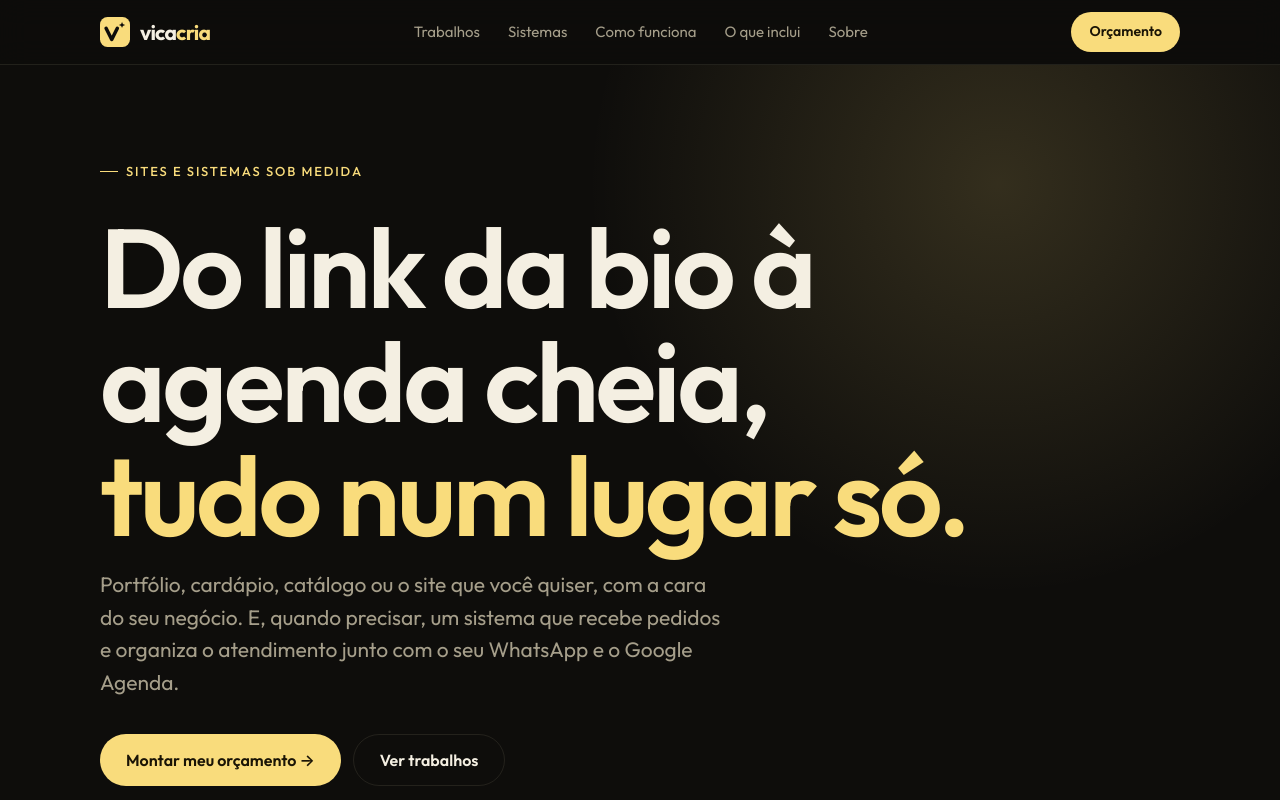
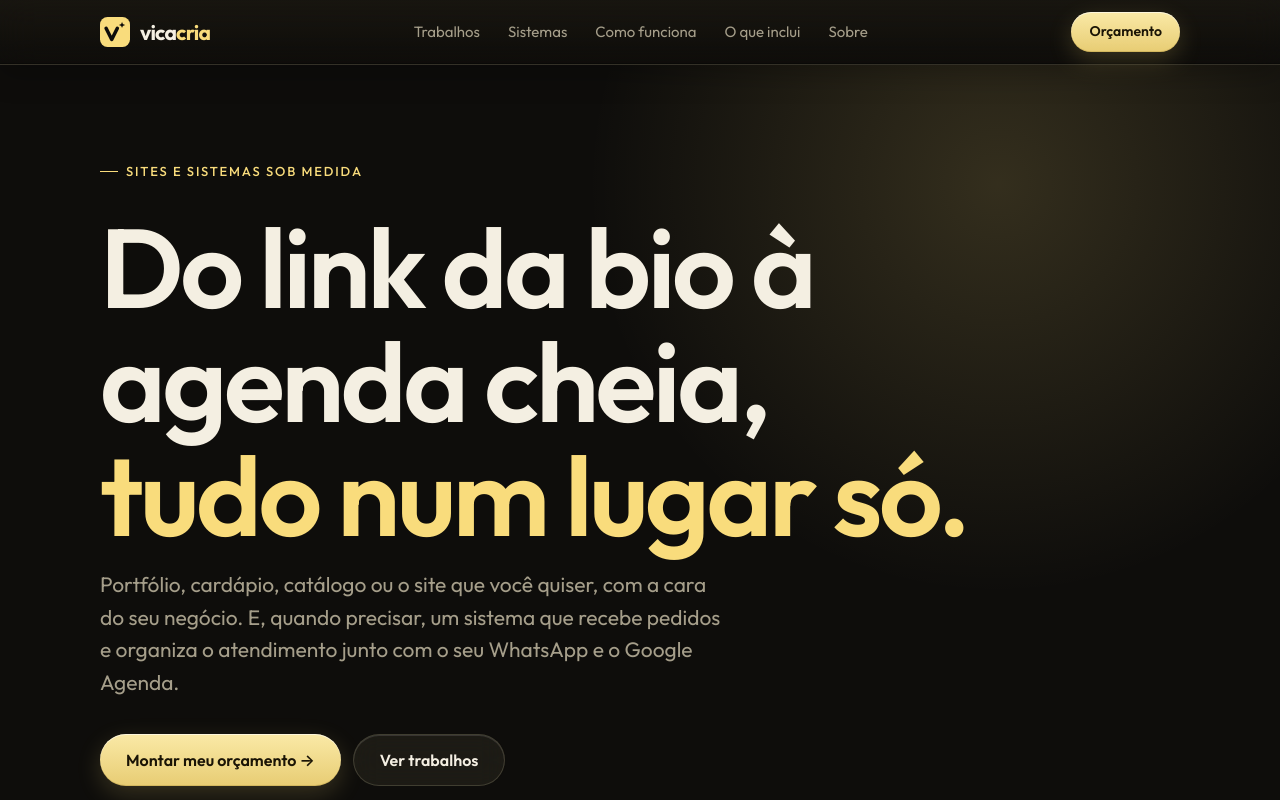
Before and after one commit to vicaxd/vicacria, a plain HTML site: page index.html in a window 1280 px wide. Shown: the top 800 px of the page. Drawn offline with Linux system fonts and the light colour scheme.

Commit message:
Efeito de vidro nas barras e nos botões
Co-Authored-By: Claude Opus 5.5 <noreply@anthropic.com>

```diff
--- a/css/site.css
+++ b/css/site.css
@@ -192,7 +192,11 @@ section {
     font-size: 16px;
     font-weight: 600;
     cursor: pointer;
-    transition: transform .2s, background .2s, border-color .2s;
+    transition: transform .2s, background .2s, border-color .2s, box-shadow .2s;
+
+    /* efeito de vidro: desfoca o que está atrás do botão */
+    -webkit-backdrop-filter: blur(14px) saturate(170%);
+    backdrop-filter: blur(14px) saturate(170%);
 }
 
 .b:hover {
@@ -205,28 +209,38 @@ section {
     flex: none;
 }
 
-.b1 {                                 /* amarelo */
-    background: var(--ac);
+.b1 {                                 /* amarelo, vidro colorido */
+    background: linear-gradient(180deg, rgba(255, 238, 170, .98), rgba(249, 220, 124, .93));
     color: #1a1405;
+    box-shadow:
+        inset 0 1px 0 rgba(255, 255, 255, .6),      /* brilho em cima */
+        inset 0 -1px 0 rgba(120, 90, 0, .18),       /* sombra embaixo */
+        0 8px 24px rgba(249, 220, 124, .18);        /* luz amarela em volta */
 }
 
 .b1:hover {
-    background: var(--ac2);
+    background: linear-gradient(180deg, rgba(255, 245, 200, .99), rgba(255, 233, 163, .95));
 }
 
-.b2 {                                 /* contorno */
-    background: transparent;
+.b2 {                                 /* vidro transparente */
+    background: rgba(255, 240, 200, .06);
     color: var(--tx);
-    border: 1px solid var(--line);
+    border: 1px solid rgba(255, 240, 200, .16);
+    box-shadow: inset 0 1px 0 rgba(255, 255, 255, .12);
 }
 
 .b2:hover {
+    background: rgba(255, 240, 200, .1);
     border-color: rgba(255, 240, 200, .3);
 }
 
-.bw {                                 /* verde do WhatsApp */
-    background: var(--wa);
+.bw {                                 /* verde do WhatsApp, vidro colorido */
+    background: linear-gradient(180deg, rgba(70, 230, 130, .98), rgba(37, 211, 102, .92));
     color: #05210f;
+    box-shadow:
+        inset 0 1px 0 rgba(255, 255, 255, .5),
+        inset 0 -1px 0 rgba(0, 60, 20, .2),
+        0 8px 24px rgba(37, 211, 102, .18);
 }
 
 /* grupo de botões */
@@ -247,10 +261,13 @@ section {
     position: sticky;
     top: 0;
     z-index: 20;
-    background: rgba(14, 13, 11, .78);
-    -webkit-backdrop-filter: blur(14px);
-    backdrop-filter: blur(14px);
-    border-bottom: 1px solid var(--line);
+
+    /* barra de vidro: deixa ver o site passando por trás, desfocado */
+    background: linear-gradient(180deg, rgba(30, 27, 20, .62), rgba(14, 13, 11, .52));
+    -webkit-backdrop-filter: blur(20px) saturate(180%);
+    backdrop-filter: blur(20px) saturate(180%);
+    border-bottom: 1px solid rgba(255, 240, 200, .12);
+    box-shadow: inset 0 -1px 0 rgba(0, 0, 0, .3), 0 8px 30px rgba(0, 0, 0, .25);
 }
 
 .top .w {
@@ -959,10 +976,17 @@ footer a:hover {
     width: 56px;
     height: 56px;
     border-radius: 50%;
-    background: var(--wa);
     color: #05210f;
-    box-shadow: 0 10px 30px rgba(0, 0, 0, .4);
     transition: transform .25s, opacity .25s;
+
+    /* vidro verde: o site aparece desfocado por trás */
+    background: linear-gradient(180deg, rgba(70, 230, 130, .85), rgba(37, 211, 102, .7));
+    -webkit-backdrop-filter: blur(16px) saturate(180%);
+    backdrop-filter: blur(16px) saturate(180%);
+    border: 1px solid rgba(255, 255, 255, .25);
+    box-shadow:
+        inset 0 1px 0 rgba(255, 255, 255, .55),
+        0 10px 30px rgba(0, 0, 0, .4);
 }
 
 .fab:hover {
```
